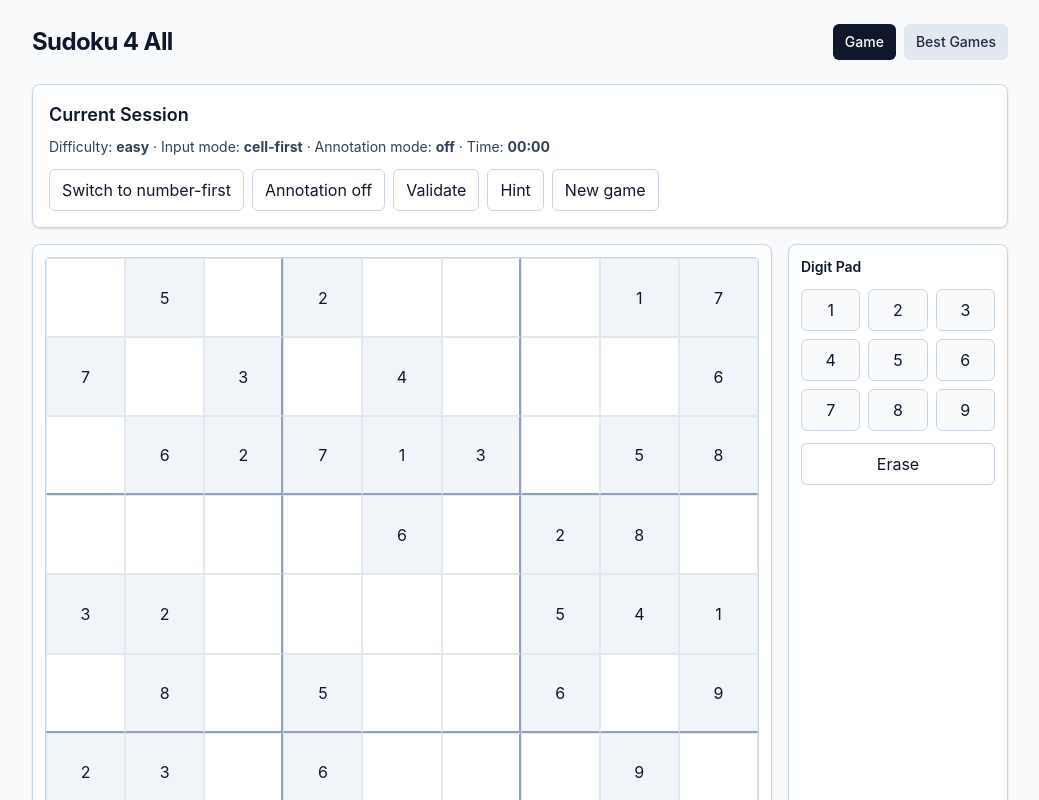
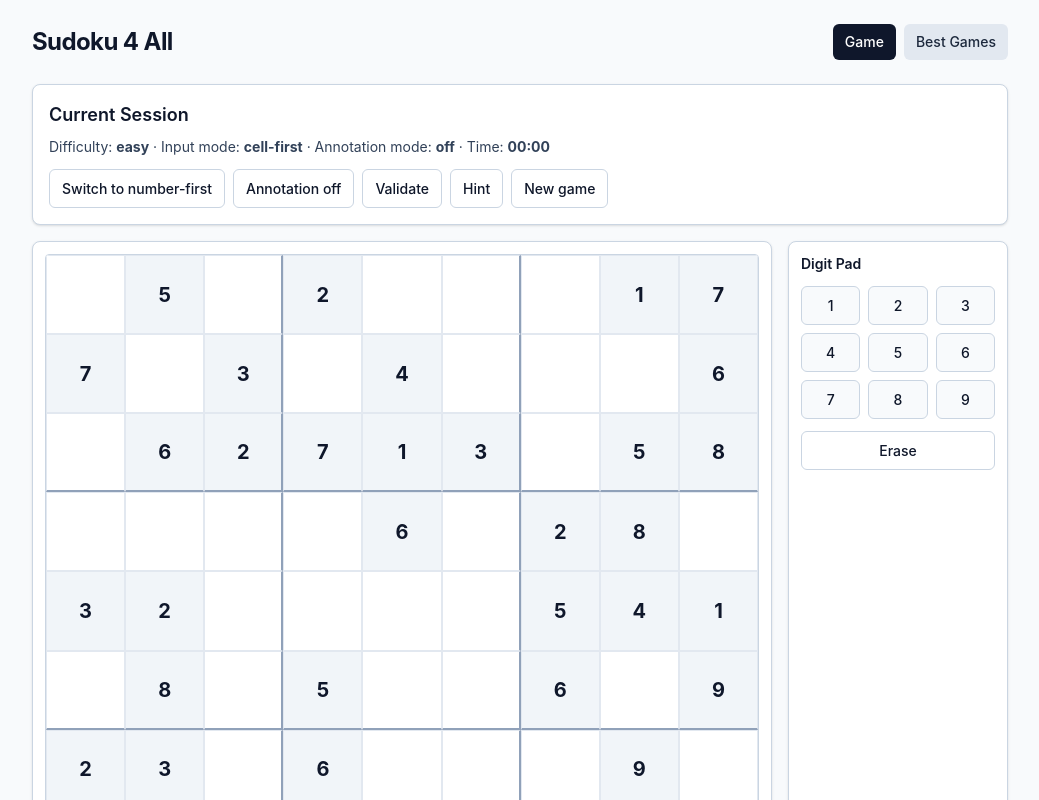
Before and after one commit to mhangan/sudoku-4all, a React (Vite) app: page / in a window 1280 px wide. Both pictures are taken after a click on the button "Easy". Shown: the top 800 px of the page, without its empty margins (120-1159 px from the left). Built offline with nearby package versions, Linux system fonts and the light colour scheme.

Commit message:
Adjust numbers styling

```diff
--- a/src/features/game/GamePage.tsx
+++ b/src/features/game/GamePage.tsx
@@ -416,7 +416,7 @@ export function GamePage() {
                       type="button"
                       onClick={() => onCellClick(index)}
                       disabled={isCompleted}
-                      className={`relative flex items-center justify-center border border-slate-200 text-base sm:text-lg ${
+                      className={`relative flex items-center justify-center border border-slate-200 text-lg sm:text-xl ${
                         (index + 1) % 3 === 0 && (index + 1) % 9 !== 0 ? 'border-r-2 border-r-slate-400' : ''
                       } ${
                         getRow(index) % 3 === 2 && index < 72 ? 'border-b-2 border-b-slate-400' : ''
--- a/src/index.css
+++ b/src/index.css
@@ -17,5 +17,6 @@ body {
 }
 
 button {
-  font: inherit;
+  font-family: inherit;
+  line-height: inherit;
 }
```
